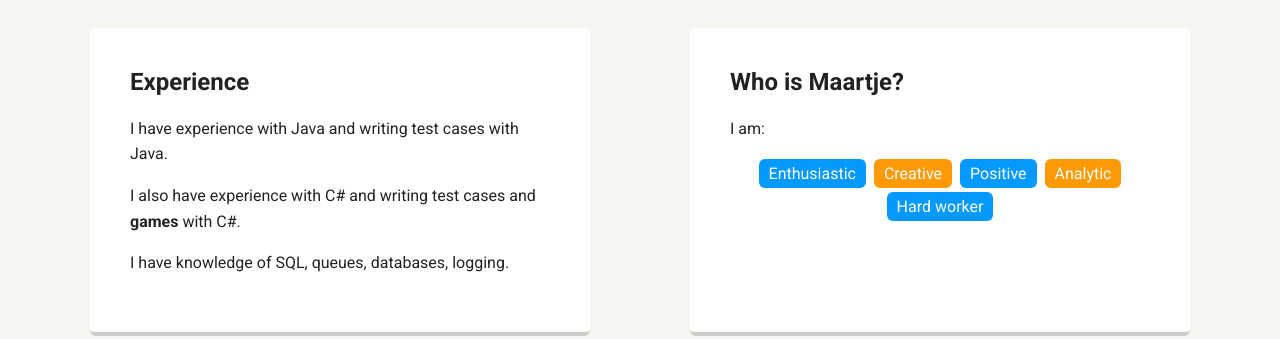
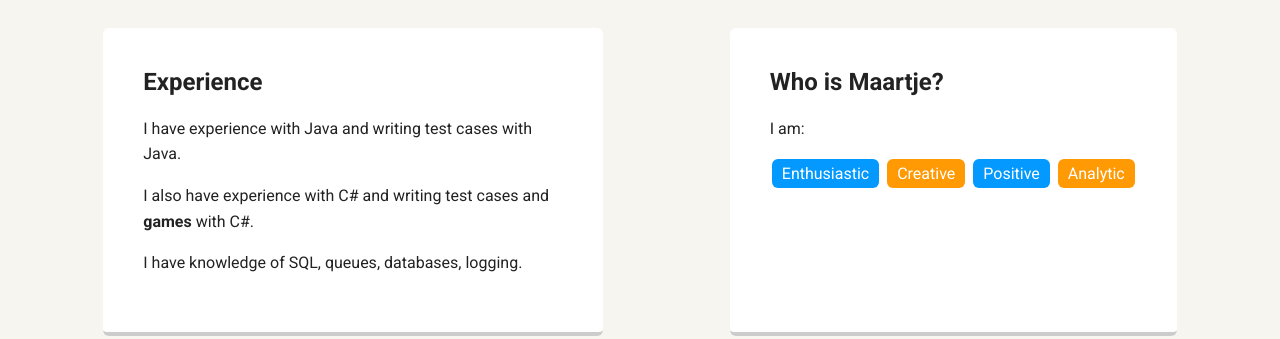
Before and after one commit to MSchreijenberg/portfolio_v1, a plain HTML site: page experience.html in a window 1280 px wide. Shown: the part 492-831 px from the top of the page. Drawn offline with Linux system fonts and the light colour scheme; a web font is replaced by a local one.

Commit message:
Updated personal info

```diff
--- a/experience.html
+++ b/experience.html
@@ -37,8 +37,7 @@
                 <li>Creative</li>
                 <li>Positive</li>
                 <li>Analytic</li>
-                <li>Hard worker</li>
-              </ul>
+            </ul>
             </div>
 
           </main>
```
